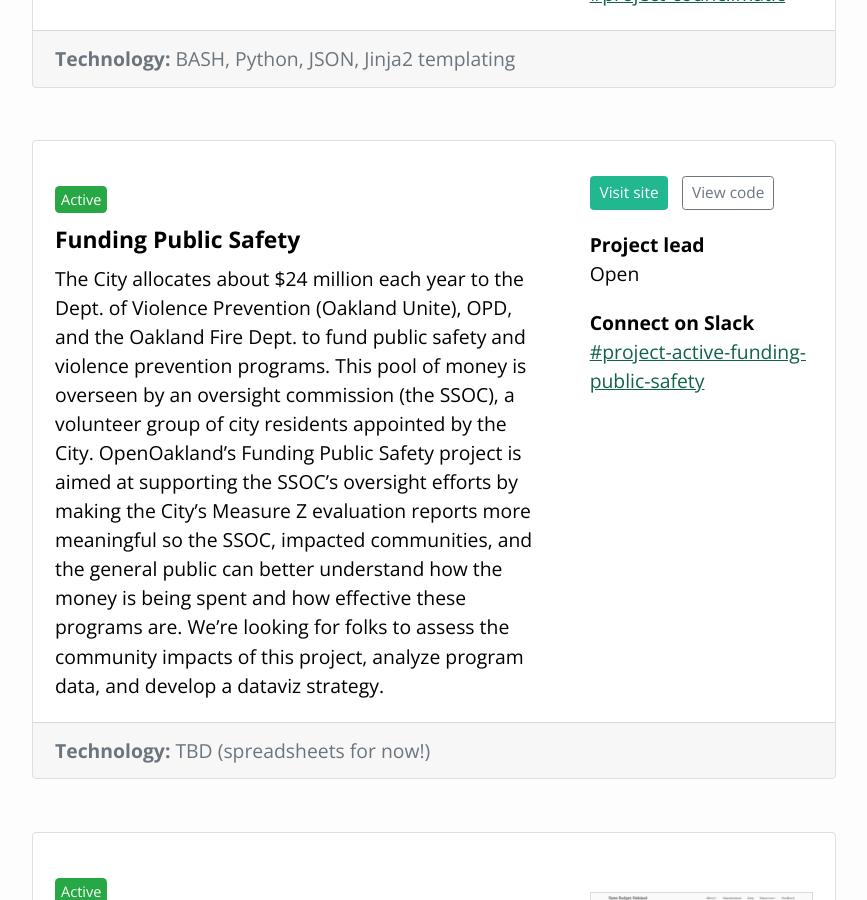
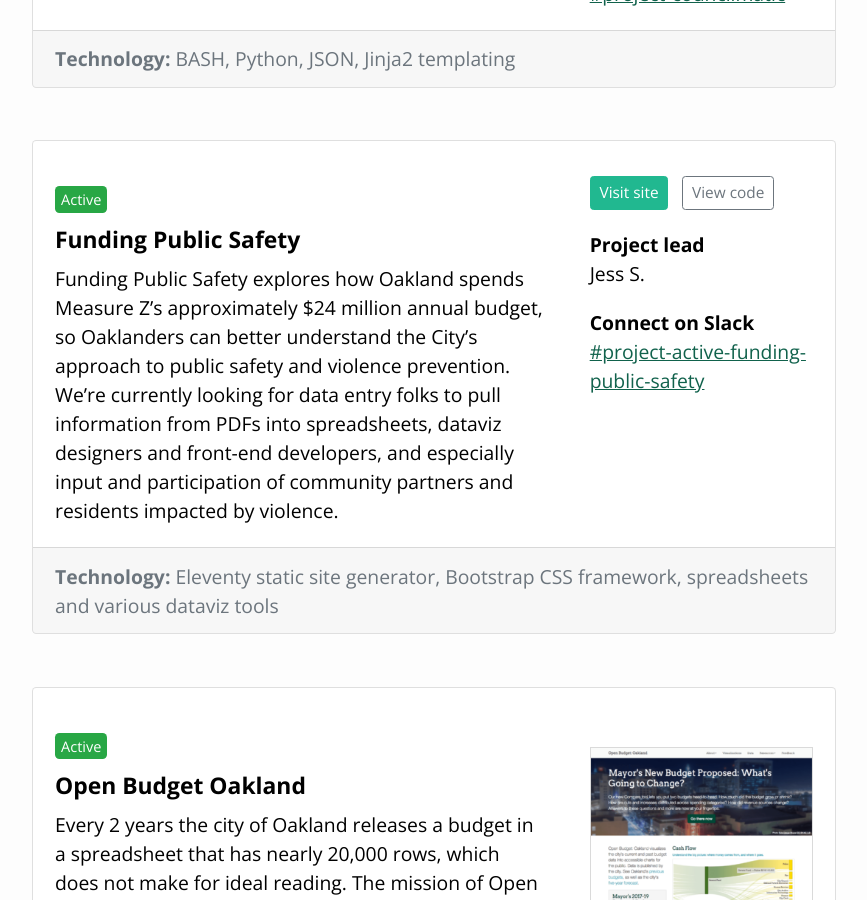
Before and after one commit to openoakland/openoakland.org, a Jekyll site: the page built from src/projects.md, in a window 1280 px wide and 900 px high, scrolled down 1271 px. Shown: the whole window, without its empty margins (206-1073 px from the left). Built offline with Jekyll 4.4.1, drawn with Linux system fonts in a browser that asks for light colours; nearby versions of some CDN libraries.

Commit message:
Update FPS status

```diff
--- a/src/_data/active_projects.yml
+++ b/src/_data/active_projects.yml
@@ -21,13 +21,13 @@
 -
   name: Funding Public Safety
   image:
-  website: https://forms.gle/iVDjPfxdmxXeFMf36
-  repo: https://docs.google.com/document/d/1NNJ2tPtBmvMce_V83NFBiRxmPeErWpGAZpCh7iHhWEE/edit?usp=sharing
-  leader: Open
+  website: https://bit.ly/fps-interest
+  repo: https://github.com/openoakland/funding-public-safety/
+  leader: Jess S.
   slack_id: T02FEGG84
   slack_channel: project-active-funding-public-safety
-  description: "The City allocates about $24 million each year to the Dept. of Violence Prevention (Oakland Unite), OPD, and the Oakland Fire Dept. to fund public safety and violence prevention programs. This pool of money is overseen by an oversight commission (the SSOC), a volunteer group of city residents appointed by the City. OpenOakland's Funding Public Safety project is aimed at supporting the SSOC's oversight efforts by making the City's Measure Z evaluation reports more meaningful so the SSOC, impacted communities, and the general public can better understand how the money is being spent and how effective these programs are. We're looking for folks to assess the community impacts of this project, analyze program data, and develop a dataviz strategy."
-  tech: TBD (spreadsheets for now!)
+  description: "Funding Public Safety explores how Oakland spends Measure Z's approximately $24 million annual budget, so Oaklanders can better understand the City's approach to public safety and violence prevention. We're currently looking for data entry folks to pull information from PDFs into spreadsheets, dataviz designers and front-end developers, and especially input and participation of community partners and residents impacted by violence."
+  tech: Eleventy static site generator, Bootstrap CSS framework, spreadsheets and various dataviz tools
 -
   name: Open Budget Oakland
   image: openbudgetoakland_300x233.png
--- a/src/_data/resources-brigadeops.yml
+++ b/src/_data/resources-brigadeops.yml
@@ -35,7 +35,7 @@
  author: Code for America
  description: Letter declaring OpenOakland’s relationship with Code for America for 501(c)(3) status tax exemption. Can be provided to vendors and donors who need proof of our tax-exempt status.
  format: PDF
- link: https://drive.google.com/file/d/1i6BzWwVQHYSPD_Aa9HwqCpc8MEtpcqC2/view?usp=sharing
+ link: https://drive.google.com/file/d/185rNREwLz27oi4e4E3nBiGaV1K4wxksD/view?usp=sharing
  button-text: Download PDF
  secondaryLink:
  secondaryLinkText:
@@ -45,7 +45,7 @@
  author: Code for America, OpenOakland
  description: The agreement that outlines our brigade relationship with Code for America. This document should be updated annually or when brigade leadership changes.
  format: PDF
- link: https://drive.google.com/file/d/1PIbFhohFHl5aiYpsEkDqL6Iul-rv7vN_/view?usp=sharing
+ link: https://drive.google.com/file/d/12sbk7btqWpdqB_OBBDaiYiS2Arx8SJ0w/view?usp=sharing
  button-text: Download PDF
  secondaryLink:
  secondaryLinkText:
```
Also changed, not shown: src/_posts/2021-11-3-october-steering-committee-recap.md (+3 -3 lines).
